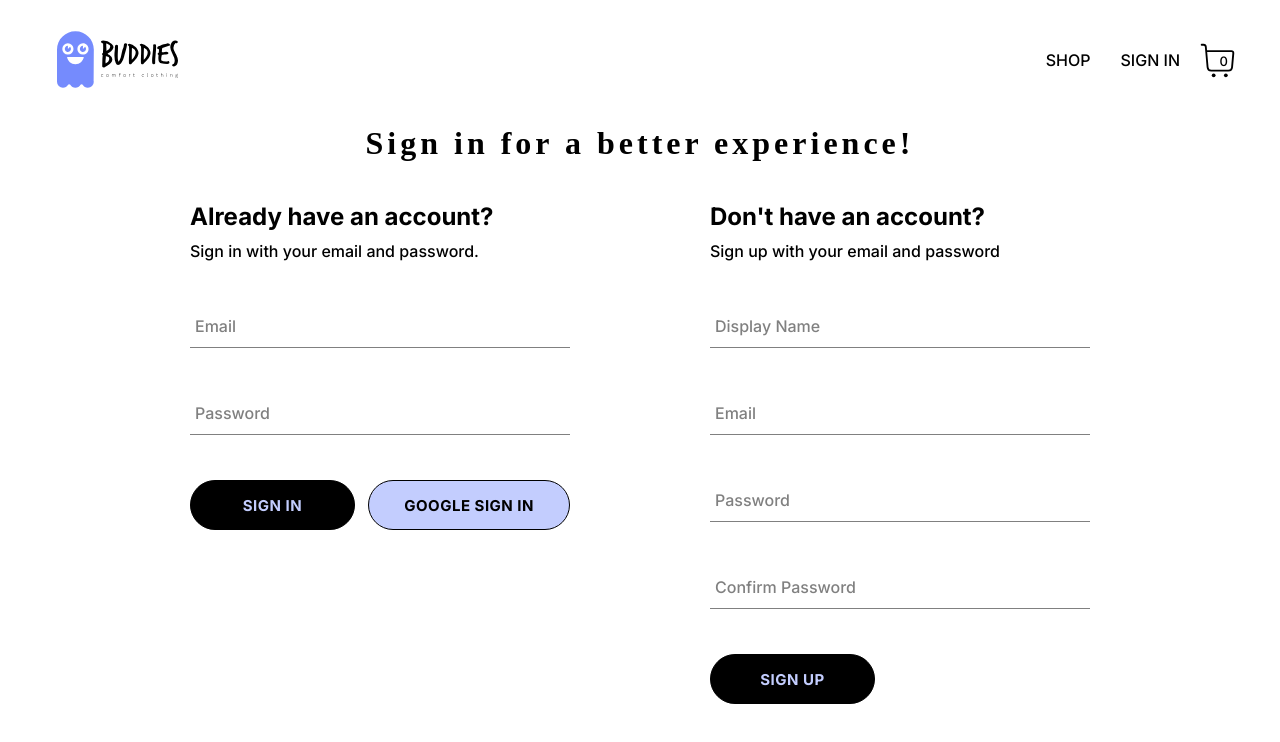
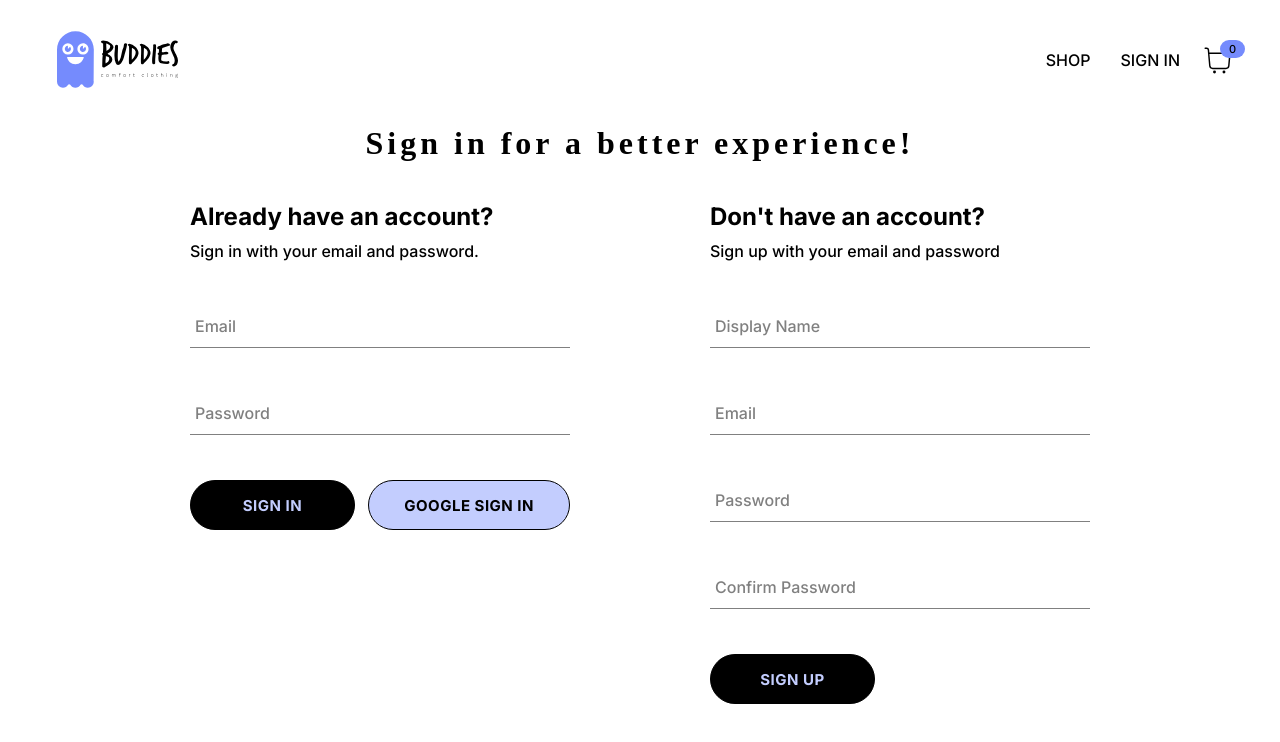
Before and after one commit to sreenath-suresh/buddies, a React (Create React App) app in the folder buddies-clothing/: page /auth in a window 1280 px wide. Shown: the top 742 px of the page. Built offline with nearby package versions, Linux system fonts and the light colour scheme; no server answers; a web font is replaced by a local one.

Commit message:
updated add to cart functionality and updated styling

```diff
--- a/buddies-clothing/src/components/cart-dropdown/cart-dropdown.component.jsx
+++ b/buddies-clothing/src/components/cart-dropdown/cart-dropdown.component.jsx
@@ -1,14 +1,29 @@
-import React from 'react';
+import { useContext } from 'react';
+
+import { CartContext } from '../../contexts/cart.context';
 
 import Button from '../button/button.component';
+import CartItem from '../cart-item/cart-item.component';
 
 import './cart-dropdown.styles.scss';
 
-const CartDropdown = () => (
-  <div className='cart-dropdown-container'>
-    <div className='cart-items' />
-    <Button>Check Out</Button>
-  </div>
-);
+const CartDropdown = () => {
+  const { cartItems } = useContext(CartContext);
+
+  return (
+    <div className='cart-dropdown-container'>
+      <div className='cart-items'>
+        {cartItems.length ? (
+          cartItems.map((cartItem) => (
+            <CartItem key={cartItem.id} cartItem={cartItem} />
+          ))
+        ) : (
+          <span className='empty-message'>Your cart is empty</span>
+        )}
+      </div>
+      <Button>CHECK OUT</Button>
+    </div>
+  );
+};
 
 export default CartDropdown;
--- a/buddies-clothing/src/components/cart-dropdown/cart-dropdown.styles.scss
+++ b/buddies-clothing/src/components/cart-dropdown/cart-dropdown.styles.scss
@@ -12,11 +12,16 @@
     right: 40px;
     z-index: 5;
 
+    .empty-message {
+      font-size: 18px;
+      margin: 50px auto;
+    }
+
     .cart-items {
       height: 240px;
       display: flex;
       flex-direction: column;
-      overflow: scroll;
+      overflow: auto;
     }
 
     button {
--- a/buddies-clothing/src/components/cart-icon/cart-icon.component.jsx
+++ b/buddies-clothing/src/components/cart-icon/cart-icon.component.jsx
@@ -7,14 +7,14 @@ import { CartContext } from '../../contexts/cart.context';
 import './cart-icon.styles.scss';
 
 const CartIcon = () => {
-  const { isCartOpen, setIsCartOpen } = useContext(CartContext);
+  const { isCartOpen, setIsCartOpen, cartCount } = useContext(CartContext);
 
   const toggleIsCartOpen = () => setIsCartOpen(!isCartOpen);
 
   return (
     <div className='cart-icon-container' onClick={toggleIsCartOpen}>
       <ShoppingIcon className='shopping-icon' />
-      <span className='item-count'>0</span>
+      <span className='item-count'>{cartCount}</span>
     </div>
   );
 };
--- a/buddies-clothing/src/components/cart-icon/cart-icon.styles.scss
+++ b/buddies-clothing/src/components/cart-icon/cart-icon.styles.scss
@@ -8,18 +8,21 @@
     cursor: pointer;
 
     .shopping-icon {
-      width: 45px;
-      height: 45px;
+      width: 35px;
+      height: 35px;
 
     }
 
     .item-count {
+      background-color: #758bfd;
+      min-width: 25px;
+      padding: 2px 6px;
+      border-radius: 10px;
       position: absolute;
-      font-size: 13px;
-      bottom: 14px;
-      right: 12px;
+      font-size: 11px;
+      bottom: 25px;
+      left: 25px;
       font-family: 'Inter', sans-serif;
-//      font-family: 'Shadows Into Light Two', cursive;
-
+      text-align: center;
     }
   }
--- /dev/null
+++ b/buddies-clothing/src/components/cart-item/cart-item.component.jsx
@@ -0,0 +1,19 @@
+import './cart-item.styles.scss';
+
+const CartItem = ({ cartItem }) => {
+  const { imageUrl, price, name, quantity } = cartItem;
+
+  return (
+    <div className='cart-item-container'>
+      <img src={imageUrl} alt={`${name}`} />
+      <div className='item-details'>
+        <span className='name'>{name}</span>
+        <span className='price'>
+          {quantity} x ${price}
+        </span>
+      </div>
+    </div>
+  );
+};
+
+export default CartItem;
--- /dev/null
+++ b/buddies-clothing/src/components/cart-item/cart-item.styles.scss
@@ -0,0 +1,23 @@
+.cart-item-container {
+    width: 100%;
+    display: flex;
+    height: 80px;
+    margin-bottom: 15px;
+
+    img {
+      width: 30%;
+    }
+
+    .item-details {
+      width: 70%;
+      display: flex;
+      flex-direction: column;
+      align-items: flex-start;
+      justify-content: center;
+      padding: 10px 20px;
+
+      .name {
+        font-size: 16px;
+      }
+    }
+  }
--- a/buddies-clothing/src/components/product-card/product-card.component.jsx
+++ b/buddies-clothing/src/components/product-card/product-card.component.jsx
@@ -1,9 +1,17 @@
-import './product-card.styles.scss';
+import { useContext } from 'react';
+
+import { CartContext } from '../../contexts/cart.context';
 
 import Button from '../button/button.component';
 
+import './product-card.styles.scss';
+
 const ProductCard = ({ product }) => {
   const { name, price, imageUrl } = product;
+  const { addItemToCart } = useContext(CartContext);
+
+  const addProductToCart = () => addItemToCart(product);
+
   return (
     <div className='product-card-container'>
       <img src={imageUrl} alt={`${name}`} />
@@ -11,7 +19,9 @@ const ProductCard = ({ product }) => {
         <span className='name'>{name}</span>
         <span className='price'>{price}</span>
       </div>
-      <Button >Add to card</Button>
+      <Button onClick={addProductToCart}>
+        Add to cart
+      </Button>
     </div>
   );
 };
--- a/buddies-clothing/src/contexts/cart.context.jsx
+++ b/buddies-clothing/src/contexts/cart.context.jsx
@@ -1,12 +1,46 @@
-import { createContext, useState } from 'react';
+import { createContext, useState, useEffect } from 'react';
+
+export const addCartItem = (cartItems, productToAdd) => {
+  //find if cartItems contains product to add
+  const existingCartItem = cartItems.find(
+    (cartItem) => cartItem.id === productToAdd.id
+  );
+  //if existing item is found, increment quantity
+  if (existingCartItem) {
+    return cartItems.map((cartItem) =>
+      cartItem.id === productToAdd.id
+        ? { ...cartItem, quantity: cartItem.quantity + 1 }
+        : cartItem
+    );
+  }
+  //returning an array with modified cartItems or new cartItem
+  return [...cartItems, { ...productToAdd, quantity: 1 }];
+};
 
 export const CartContext = createContext({
   isCartOpen: false,
   setIsOpen: () => {},
+  cartItems: [],
+  addItemToCart: () => {},
+  cartCount:0
 });
 
 export const CartProvider = ({ children }) => {
   const [isCartOpen, setIsCartOpen] = useState(false);
-  const value = { isCartOpen, setIsCartOpen };
+  const [cartItems, setCartItems] = useState([]);
+  const [cartCount, setCartCount] = useState(0);
+
+
+  useEffect(() => {
+    //recalculating the cart count whenever there is a change in cartItems
+    const newCartCount = cartItems.reduce((total, cartItem) => total + cartItem.quantity, 0)
+    setCartCount(newCartCount);
+  }, [cartItems])
+
+  const addItemToCart = (product) =>
+    setCartItems(addCartItem(cartItems, product));
+
+  const value = { isCartOpen, setIsCartOpen, cartItems, addItemToCart, cartCount };
+
   return <CartContext.Provider value={value}>{children}</CartContext.Provider>;
 };
```
